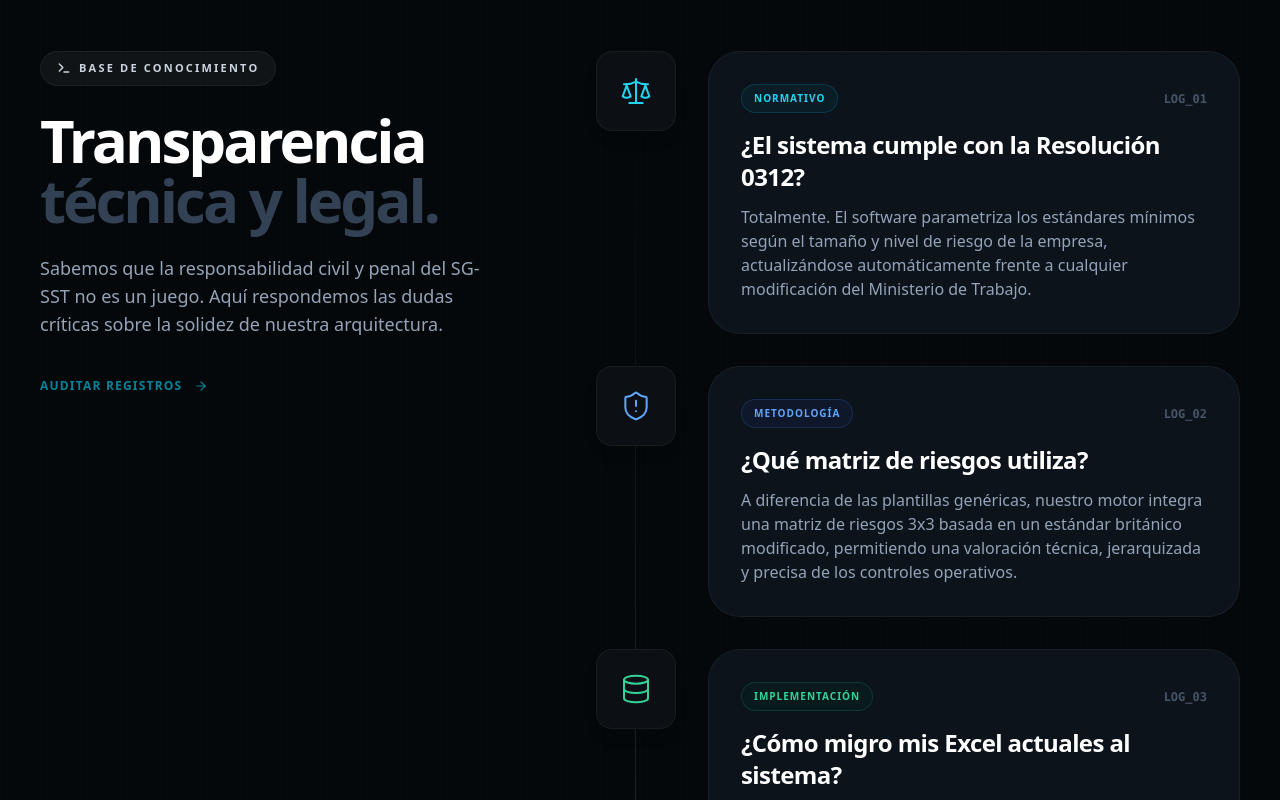
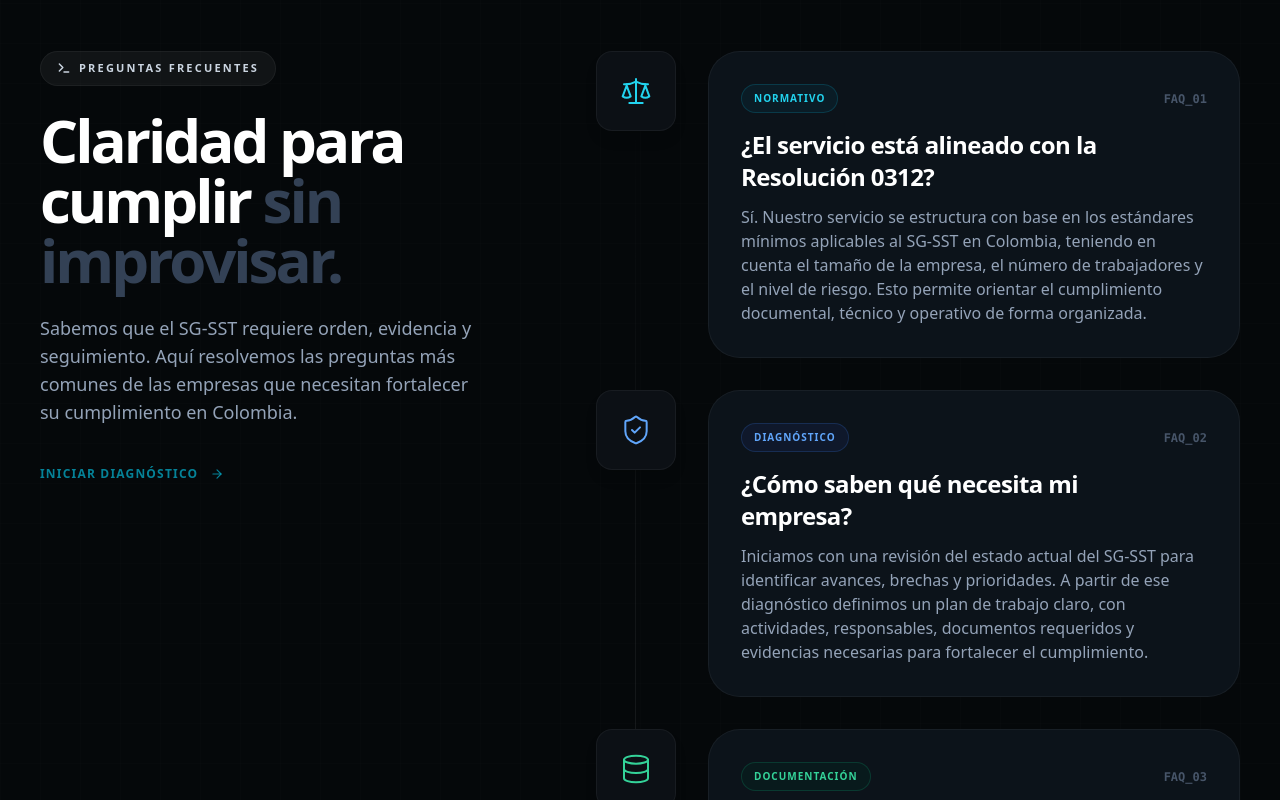
Before and after one commit to integralsst/SIS_CLIENT, a React (Vite) app: page / in a window 1280 px wide. Shown: the part 5840-6640 px from the top of the page. Built offline with nearby package versions, Linux system fonts and the light colour scheme.

Commit message:
upgrade FAQ

```diff
--- a/src/features/landing/components/FAQSection.tsx
+++ b/src/features/landing/components/FAQSection.tsx
@@ -4,11 +4,12 @@ import { motion } from "framer-motion";
 import {
   ArrowRight,
   Scale,
-  ShieldAlert,
+  ShieldCheck,
   Database,
   Building2,
   Lock,
-  Terminal
+  Terminal,
+  FileCheck2,
 } from "lucide-react";
 
 // --- DATOS DEL FAQ ---
@@ -16,77 +17,115 @@ const faqs = [
   {
     id: "01",
     category: "Normativo",
-    title: "¿El sistema cumple con la Resolución 0312?",
-    desc: "Totalmente. El software parametriza los estándares mínimos según el tamaño y nivel de riesgo de la empresa, actualizándose automáticamente frente a cualquier modificación del Ministerio de Trabajo.",
+    title: "¿El servicio está alineado con la Resolución 0312?",
+    desc: "Sí. Nuestro servicio se estructura con base en los estándares mínimos aplicables al SG-SST en Colombia, teniendo en cuenta el tamaño de la empresa, el número de trabajadores y el nivel de riesgo. Esto permite orientar el cumplimiento documental, técnico y operativo de forma organizada.",
     icon: Scale,
-    color: "cyan"
+    color: "cyan",
   },
   {
     id: "02",
-    category: "Metodología",
-    title: "¿Qué matriz de riesgos utiliza?",
-    desc: "A diferencia de las plantillas genéricas, nuestro motor integra una matriz de riesgos 3x3 basada en un estándar británico modificado, permitiendo una valoración técnica, jerarquizada y precisa de los controles operativos.",
-    icon: ShieldAlert,
-    color: "blue"
+    category: "Diagnóstico",
+    title: "¿Cómo saben qué necesita mi empresa?",
+    desc: "Iniciamos con una revisión del estado actual del SG-SST para identificar avances, brechas y prioridades. A partir de ese diagnóstico definimos un plan de trabajo claro, con actividades, responsables, documentos requeridos y evidencias necesarias para fortalecer el cumplimiento.",
+    icon: ShieldCheck,
+    color: "blue",
   },
   {
     id: "03",
-    category: "Implementación",
-    title: "¿Cómo migro mis Excel actuales al sistema?",
-    desc: "Contamos con módulos de importación masiva. Puedes cargar tus bases de datos de trabajadores, inventarios de EPP y matrices actuales directamente al sistema para no empezar desde cero.",
+    category: "Documentación",
+    title: "¿Qué pasa si ya tengo documentos o archivos en Excel?",
+    desc: "No tienes que empezar desde cero. Revisamos la información existente, depuramos lo que sea útil y organizamos los soportes necesarios dentro del proceso de cumplimiento. El objetivo es aprovechar lo que ya tienes y corregir lo que esté incompleto, desactualizado o sin trazabilidad.",
     icon: Database,
-    color: "emerald"
+    color: "emerald",
   },
   {
     id: "04",
-    category: "Multi-Empresa",
-    title: "¿Puedo gestionar a todos mis clientes aquí?",
-    desc: "Sí. La arquitectura multi-tenant está diseñada específicamente para asesores y consultores. Mantienes la información de hasta 90+ empresas totalmente aislada, con dashboards individuales para cada una.",
+    category: "Implementación",
+    title: "¿El servicio incluye acompañamiento durante el proceso?",
+    desc: "Sí. Acompañamos a la empresa en la organización, actualización y seguimiento del SG-SST. Nuestro enfoque no es solo entregar documentos, sino ayudar a que el sistema funcione con evidencias reales, actividades verificables y una gestión más ordenada.",
     icon: Building2,
-    color: "cyan"
+    color: "cyan",
   },
   {
     id: "05",
+    category: "Evidencias",
+    title: "¿Las actas, registros y bitácoras sirven como soporte?",
+    desc: "Sí. Las actas, bitácoras, registros de capacitación, inspecciones, seguimientos y demás soportes hacen parte de la evidencia del SG-SST. Nuestro servicio ayuda a organizarlos para que puedan ser consultados y presentados ante auditorías, requerimientos de la ARL o visitas de autoridad competente.",
+    icon: FileCheck2,
+    color: "blue",
+  },
+  {
+    id: "06",
     category: "Seguridad",
-    title: "¿Qué validez tienen las bitácoras cloud?",
-    desc: "El repositorio cuenta con trazabilidad inmutable y disponibilidad 24/7. Las actas de COPASST y bitácoras generadas sirven como evidencia digital totalmente válida ante requerimientos de ARL o auditorías.",
+    title: "¿La información de mi empresa se maneja de forma confidencial?",
+    desc: "Sí. La información suministrada por la empresa se maneja con reserva y se utiliza únicamente para el desarrollo del servicio contratado. Los documentos, registros y datos del SG-SST son tratados como información sensible de la organización.",
     icon: Lock,
-    color: "blue"
-  }
+    color: "emerald",
+  },
 ];
 
-const colorMap: Record<string, { text: string; bg: string; border: string; glow: string }> = {
-  cyan: { text: "text-cyan-400", bg: "bg-cyan-950/30", border: "border-cyan-500/20", glow: "from-cyan-500/10" },
-  blue: { text: "text-blue-400", bg: "bg-blue-950/30", border: "border-blue-500/20", glow: "from-blue-500/10" },
-  emerald: { text: "text-emerald-400", bg: "bg-emerald-950/30", border: "border-emerald-500/20", glow: "from-emerald-500/10" },
+const colorMap: Record<
+  string,
+  {
+    text: string;
+    bg: string;
+    border: string;
+    hoverBorder: string;
+    glow: string;
+  }
+> = {
+  cyan: {
+    text: "text-cyan-400",
+    bg: "bg-cyan-950/30",
+    border: "border-cyan-500/20",
+    hoverBorder: "group-hover:border-cyan-500/30",
+    glow: "from-cyan-500/10",
+  },
+  blue: {
+    text: "text-blue-400",
+    bg: "bg-blue-950/30",
+    border: "border-blue-500/20",
+    hoverBorder: "group-hover:border-blue-500/30",
+    glow: "from-blue-500/10",
+  },
+  emerald: {
+    text: "text-emerald-400",
+    bg: "bg-emerald-950/30",
+    border: "border-emerald-500/20",
+    hoverBorder: "group-hover:border-emerald-500/30",
+    glow: "from-emerald-500/10",
+  },
 };
 
 export default function FAQSection() {
   return (
-    // FIX: Eliminado 'overflow-hidden' para permitir que el 'sticky' funcione en el DOM
-    <section className="relative py-24 md:py-32 px-4 sm:px-6 w-full max-w-[100vw] bg-[#05080a] isolate">
-
+    <section className="relative isolate w-full max-w-[100vw] bg-[#05080a] px-4 py-24 sm:px-6 md:py-32">
       {/* MALLA DE FONDO */}
-      <div className="absolute inset-0 pointer-events-none opacity-[0.02] -z-10 overflow-hidden">
-        <svg className="w-full h-full" xmlns="http://www.w3.org/2000/svg">
+      <div className="pointer-events-none absolute inset-0 -z-10 overflow-hidden opacity-[0.02]">
+        <svg className="h-full w-full" xmlns="http://www.w3.org/2000/svg">
           <defs>
-            <pattern id="faq-grid" width="40" height="40" patternUnits="userSpaceOnUse">
-              <path d="M 40 0 L 0 0 0 40" fill="none" stroke="#ffffff" strokeWidth="1" />
+            <pattern
+              id="faq-grid"
+              width="40"
+              height="40"
+              patternUnits="userSpaceOnUse"
+            >
+              <path
+                d="M 40 0 L 0 0 0 40"
+                fill="none"
+                stroke="#ffffff"
+                strokeWidth="1"
+              />
             </pattern>
           </defs>
           <rect width="100%" height="100%" fill="url(#faq-grid)" />
         </svg>
       </div>
 
-      <div className="max-w-[1200px] mx-auto w-full relative z-10">
-
-        <div className="flex flex-col lg:flex-row gap-16 lg:gap-24">
-
-          {/* === COLUMNA IZQUIERDA (Sticky Container) === */}
-          {/* FIX: Se remueve el flex-col interno y se establece altura implícita por el row padre */}
-          <div className="lg:w-5/12 relative">
-
-            {/* FIX: Contenedor Sticky limpio */}
+      <div className="relative z-10 mx-auto w-full max-w-[1200px]">
+        <div className="flex flex-col gap-16 lg:flex-row lg:gap-24">
+          {/* === COLUMNA IZQUIERDA === */}
+          <div className="relative lg:w-5/12">
             <div className="lg:sticky lg:top-32">
               <motion.div
                 initial={{ opacity: 0, y: 20 }}
@@ -95,34 +134,36 @@ export default function FAQSection() {
                 transition={{ duration: 0.6, ease: [0.16, 1, 0.3, 1] }}
                 style={{ willChange: "opacity, transform" }}
               >
-                <div className="inline-flex items-center gap-2 px-3 py-1.5 md:px-4 md:py-2 rounded-full border border-white/5 bg-white/5 text-slate-300 text-[10px] md:text-[11px] uppercase tracking-[0.2em] font-bold mb-6">
-                  <Terminal size={14} strokeWidth={2.5} /> Base de Conocimiento
+                <div className="mb-6 inline-flex items-center gap-2 rounded-full border border-white/5 bg-white/5 px-3 py-1.5 text-[10px] font-bold uppercase tracking-[0.2em] text-slate-300 md:px-4 md:py-2 md:text-[11px]">
+                  <Terminal size={14} strokeWidth={2.5} />
+                  Preguntas frecuentes
                 </div>
 
-                <h2 className="text-4xl md:text-5xl lg:text-6xl font-bold text-white leading-[1.05] mb-6 tracking-tighter">
-                  Transparencia <br />
-                  <span className="text-slate-700">técnica y legal.</span>
+                <h2 className="mb-6 text-4xl font-bold leading-[1.05] tracking-tighter text-white md:text-5xl lg:text-6xl">
+                  Claridad para cumplir{" "}
+                  <span className="text-slate-700">sin improvisar.</span>
                 </h2>
 
-                <p className="text-slate-400 text-sm md:text-lg font-medium leading-relaxed mb-10 max-w-md">
-                  Sabemos que la responsabilidad civil y penal del SG-SST no es un juego. Aquí respondemos las dudas críticas sobre la solidez de nuestra arquitectura.
+                <p className="mb-10 max-w-md text-sm font-medium leading-relaxed text-slate-400 md:text-lg">
+                  Sabemos que el SG-SST requiere orden, evidencia y seguimiento.
+                  Aquí resolvemos las preguntas más comunes de las empresas que
+                  necesitan fortalecer su cumplimiento en Colombia.
                 </p>
 
-                <div className="hidden lg:flex items-center gap-3 text-cyan-500/70 text-xs font-bold tracking-widest uppercase">
-                  <span>Auditar registros</span>
+                <div className="hidden items-center gap-3 text-xs font-bold uppercase tracking-widest text-cyan-500/70 lg:flex">
+                  <span>Iniciar diagnóstico</span>
                   <ArrowRight size={14} className="animate-pulse" />
                 </div>
               </motion.div>
             </div>
           </div>
 
-          {/* === COLUMNA DERECHA: Nodos de Información === */}
-          <div className="lg:w-7/12 flex flex-col relative">
+          {/* === COLUMNA DERECHA === */}
+          <div className="relative flex flex-col lg:w-7/12">
+            {/* Línea de tiempo vertical */}
+            <div className="absolute bottom-8 left-[31px] top-8 z-0 hidden w-px bg-gradient-to-b from-transparent via-white/10 to-transparent sm:block md:left-[39px]" />
 
-            {/* Línea de tiempo vertical */}
-            <div className="absolute top-8 bottom-8 left-[31px] md:left-[39px] w-px bg-gradient-to-b from-transparent via-white/10 to-transparent hidden sm:block z-0" />
-
-            <div className="flex flex-col gap-6 md:gap-8 relative z-10">
+            <div className="relative z-10 flex flex-col gap-6 md:gap-8">
               {faqs.map((faq, index) => {
                 const theme = colorMap[faq.color];
 
@@ -132,45 +173,59 @@ export default function FAQSection() {
                     initial={{ opacity: 0, x: 20 }}
                     whileInView={{ opacity: 1, x: 0 }}
                     viewport={{ once: true, amount: 0.2 }}
-                    transition={{ duration: 0.5, delay: index * 0.1, ease: [0.16, 1, 0.3, 1] }}
+                    transition={{
+                      duration: 0.5,
+                      delay: index * 0.1,
+                      ease: [0.16, 1, 0.3, 1],
+                    }}
                     style={{ willChange: "opacity, transform" }}
-                    className="group flex flex-col sm:flex-row gap-5 md:gap-8 items-start relative"
+                    className="group relative flex flex-col items-start gap-5 sm:flex-row md:gap-8"
                   >
-
-                    {/* Icono / Nodo de conexión */}
-                    <div className="relative shrink-0 flex items-center justify-center">
-                      <div className={`relative w-16 h-16 md:w-20 md:h-20 rounded-2xl bg-[#0c1015] border border-white/5 flex items-center justify-center shadow-lg transition-colors group-hover:${theme.border} z-10 isolate overflow-hidden`}>
-                        <div className={`absolute inset-0 bg-gradient-to-br ${theme.glow} to-transparent opacity-0 group-hover:opacity-100 transition-opacity duration-500 -z-10`} />
-                        <faq.icon className={`w-7 h-7 md:w-8 md:h-8 ${theme.text} transition-transform group-hover:scale-110`} strokeWidth={1.5} />
+                    {/* Icono / Nodo */}
+                    <div className="relative flex shrink-0 items-center justify-center">
+                      <div
+                        className={`relative z-10 isolate flex h-16 w-16 items-center justify-center overflow-hidden rounded-2xl border border-white/5 bg-[#0c1015] shadow-lg transition-colors md:h-20 md:w-20 ${theme.hoverBorder}`}
+                      >
+                        <div
+                          className={`absolute inset-0 -z-10 bg-gradient-to-br ${theme.glow} to-transparent opacity-0 transition-opacity duration-500 group-hover:opacity-100`}
+                        />
+                        <faq.icon
+                          className={`h-7 w-7 transition-transform group-hover:scale-110 md:h-8 md:w-8 ${theme.text}`}
+                          strokeWidth={1.5}
+                        />
                       </div>
                     </div>
 
-                    {/* Contenedor de contenido */}
-                    <div className={`flex-1 p-6 md:p-8 rounded-[2rem] bg-[#0c131a] border border-white/5 transition-colors group-hover:${theme.border} relative overflow-hidden`}>
-
-                      <div className="flex flex-wrap items-center gap-3 mb-4">
-                        <span className={`text-[10px] uppercase tracking-widest font-bold px-3 py-1.5 rounded-full border ${theme.border} ${theme.bg} ${theme.text}`}>
+                    {/* Contenido */}
+                    <div
+                      className={`relative flex-1 overflow-hidden rounded-[2rem] border border-white/5 bg-[#0c131a] p-6 transition-colors md:p-8 ${theme.hoverBorder}`}
+                    >
+                      <div className="mb-4 flex flex-wrap items-center gap-3">
+                        <span
+                          className={`rounded-full border px-3 py-1.5 text-[10px] font-bold uppercase tracking-widest ${theme.border} ${theme.bg} ${theme.text}`}
+                        >
                           {faq.category}
                         </span>
-                        <span className="text-xs font-mono font-bold text-slate-600 ml-auto">LOG_{faq.id}</span>
+
+                        <span className="ml-auto font-mono text-xs font-bold text-slate-600">
+                          FAQ_{faq.id}
+                        </span>
                       </div>
 
-                      <h3 className="text-xl md:text-2xl font-bold text-white tracking-tight mb-3 pr-4">
+                      <h3 className="mb-3 pr-4 text-xl font-bold tracking-tight text-white md:text-2xl">
                         {faq.title}
                       </h3>
 
-                      <p className="text-slate-400 text-sm md:text-base leading-relaxed font-medium">
+                      <p className="text-sm font-medium leading-relaxed text-slate-400 md:text-base">
                         {faq.desc}
                       </p>
                     </div>
-
                   </motion.div>
                 );
               })}
             </div>
           </div>
         </div>
-
       </div>
     </section>
   );
```
